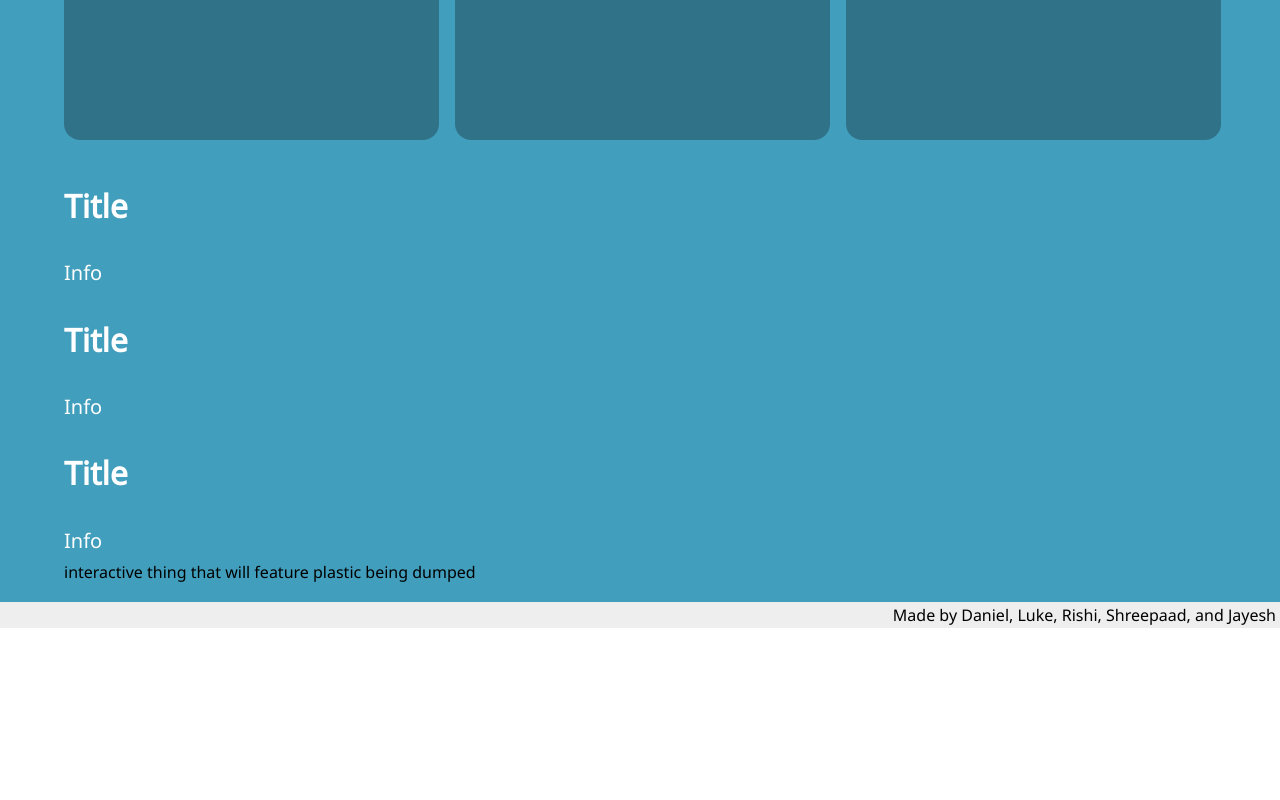
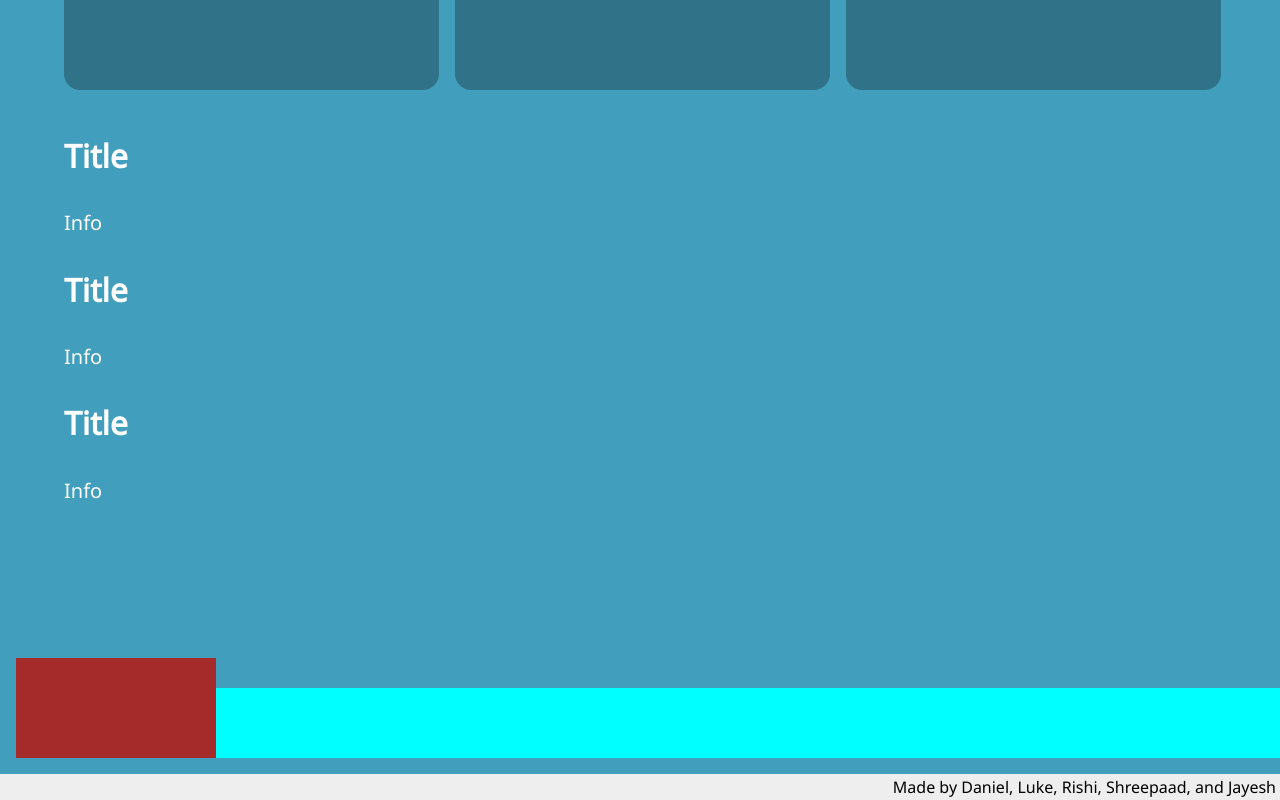
Before and after one commit to SupremeDonut/shshacks-2022, a React (Create React App) app: page / in a window 1280 px wide. Shown: the part 2260-3060 px from the top of the page. Before the commit the page ends 2888 px from the top, so only its background shows below. Built offline with nearby package versions, Linux system fonts and the light colour scheme.

Commit message:
fix some stuff, basic sea

```diff
--- a/src/components/Sea.js
+++ b/src/components/Sea.js
@@ -28,7 +28,10 @@ function Sea() {
 		<h1>Title</h1>
 			<p>Info</p>
 		</div>
-		interactive thing that will feature plastic being dumped
+		<div className="minigame">
+			<div className="miniland"></div>
+			<div className="minisea"></div>
+		</div>
 	</div>
 	);
 }
--- a/src/styles/Air.css
+++ b/src/styles/Air.css
@@ -3,14 +3,6 @@
 	padding-left: 5%;
 	line-height: 1.75;
 	overflow: hidden;
-}
-
-.minigame {
-	width: 120%;
-	height: 300px;
-	position: relative;
-	overflow: hidden;
-	margin-left: -3rem;
 }
 
 .smokes {
--- a/src/styles/App.css
+++ b/src/styles/App.css
@@ -82,35 +82,43 @@ header {
 	padding: 0;
 	margin: 0;
 }
-.content{
+
+.content {
 	padding-top: 100px;
+	overflow: hidden;
 }
+
 .navbar {
 	width: 100%;
 	height: 100px;
 	padding-top: 26px;
 }
-label.logo{
+
+label.logo {
 	color: black;
 	font-size: 35px;
 	padding: 0 100px;
 	font-weight: bold;
 }
+
 h2 a {
 	text-decoration: none;
 	color: black;
 }
+
 ul li a {
 	text-decoration: none;
 	color: black;
 }
-header ul li{
+
+header ul li {
 	background-color: rgba(255, 255, 255, 1);
 	line-height: 80px;
 	width: 200px;
 	margin: 0 5px;
 }
-  header ul li a{
+
+header ul li a {
 	background-color: white;
 	color: black;
 	font-size: 17px;
@@ -118,7 +126,8 @@ header ul li{
 	border-radius: 3px;
 	text-transform: uppercase;
 }
-  header ul li a:hover{
+
+header ul li a:hover {
 	background: #1b9bff;
 	transition: .5s;
 	text-decoration: none;
@@ -126,16 +135,10 @@ header ul li{
 	border-radius: 5px;
 }
 
-  h2 {
-	  color: white;
-  }
-  h1 {
+h1, h2, p {
 	color: white;
 }
 
-  p {
-	  color:white;
-  }
 header h2 {
 	color:black;
 }
--- a/src/styles/Card.css
+++ b/src/styles/Card.css
@@ -2,10 +2,10 @@
 	padding-block: 6px;
 	text-align: center;
 }
-.page{
+.page {
 	padding: 1rem;
 }
-.card{
+.card {
 	width: 31.25%;
 	height: 15rem;
 	padding: 1rem;
@@ -14,7 +14,7 @@
 	overflow: hidden;
 }
 
-.card h2{
+.card h2 {
 	transform: translateY(230px);
 	transition: transform ease-in 350ms;
 }
@@ -25,14 +25,21 @@
 	padding-bottom: 1rem;
 }
 
-.card:hover h2{
+.card:hover h2 {
 	transform: translateY(80px);
 	transition: transform ease-in 350ms;
 }
 
-p{
+p {
 	font-size: 15pt;
 }
 h2 {
 	display: block
 }
+
+.minigame {
+	width: 120%;
+	height: 250px;
+	position: relative;
+	margin-left: -3rem;
+}
--- a/src/styles/Sea.css
+++ b/src/styles/Sea.css
@@ -3,3 +3,22 @@
 	padding-left: 5%;
 	line-height: 1.75;
 }
+
+.miniland, .minisea {
+	position: absolute;
+	bottom: 0;
+}
+
+.miniland {
+	width: 200px;
+	height: 100px;
+	background-color: brown;
+	left: 0;
+}
+
+.minisea {
+	width: calc(100% - 200px);
+	height: 70px;
+	background-color: aqua;
+	left: 200px;
+}
```
Lines whose indentation alone changed are shown as unchanged.
